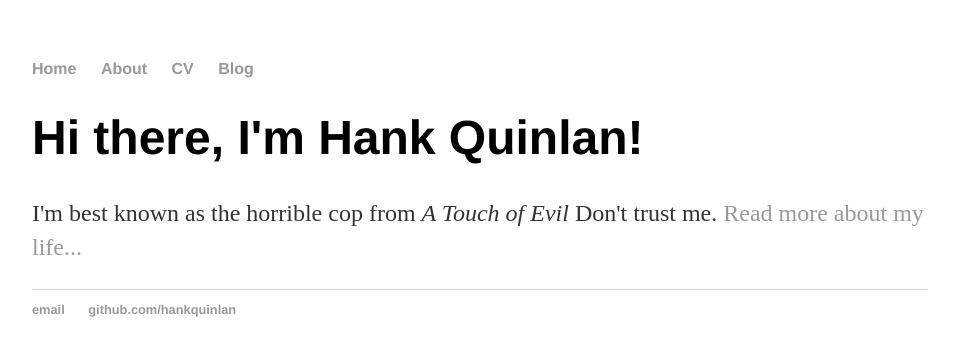
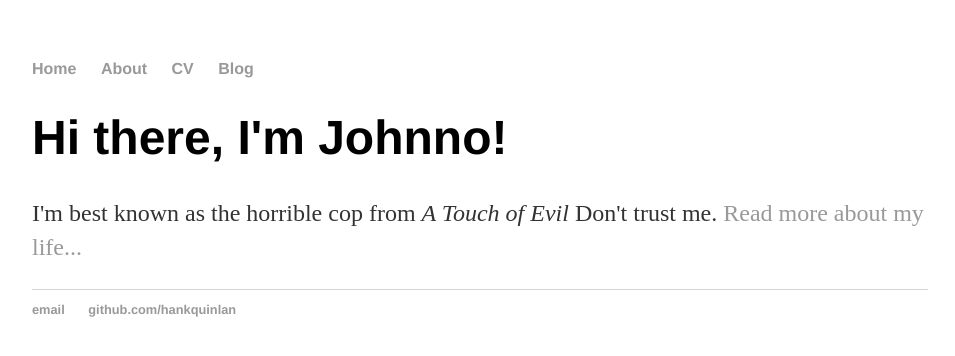
Before and after one commit to JohnathonJTassoni/JohnathonJTassoni, a Jekyll site: the page built from index.html, in a window 1280 px wide. Shown: the top 356 px of the page, without its empty margins (160-1115 px from the left). Built offline with Jekyll 4.4.1, drawn with Linux system fonts in a browser that asks for light colours.

Commit message:
Update index.html

```diff
--- a/index.html
+++ b/index.html
@@ -3,6 +3,6 @@ layout: default
 title: Johnathon Tassoni
 ---
 <div class="blurb">
-	<h1>Hi there, I'm Hank Quinlan!</h1>
+	<h1>Hi there, I'm Johnno!</h1>
 	<p>I'm best known as the horrible cop from <em>A Touch of Evil</em> Don't trust me. <a href="/about">Read more about my life...</a></p>
 </div><!-- /.blurb -->
```
